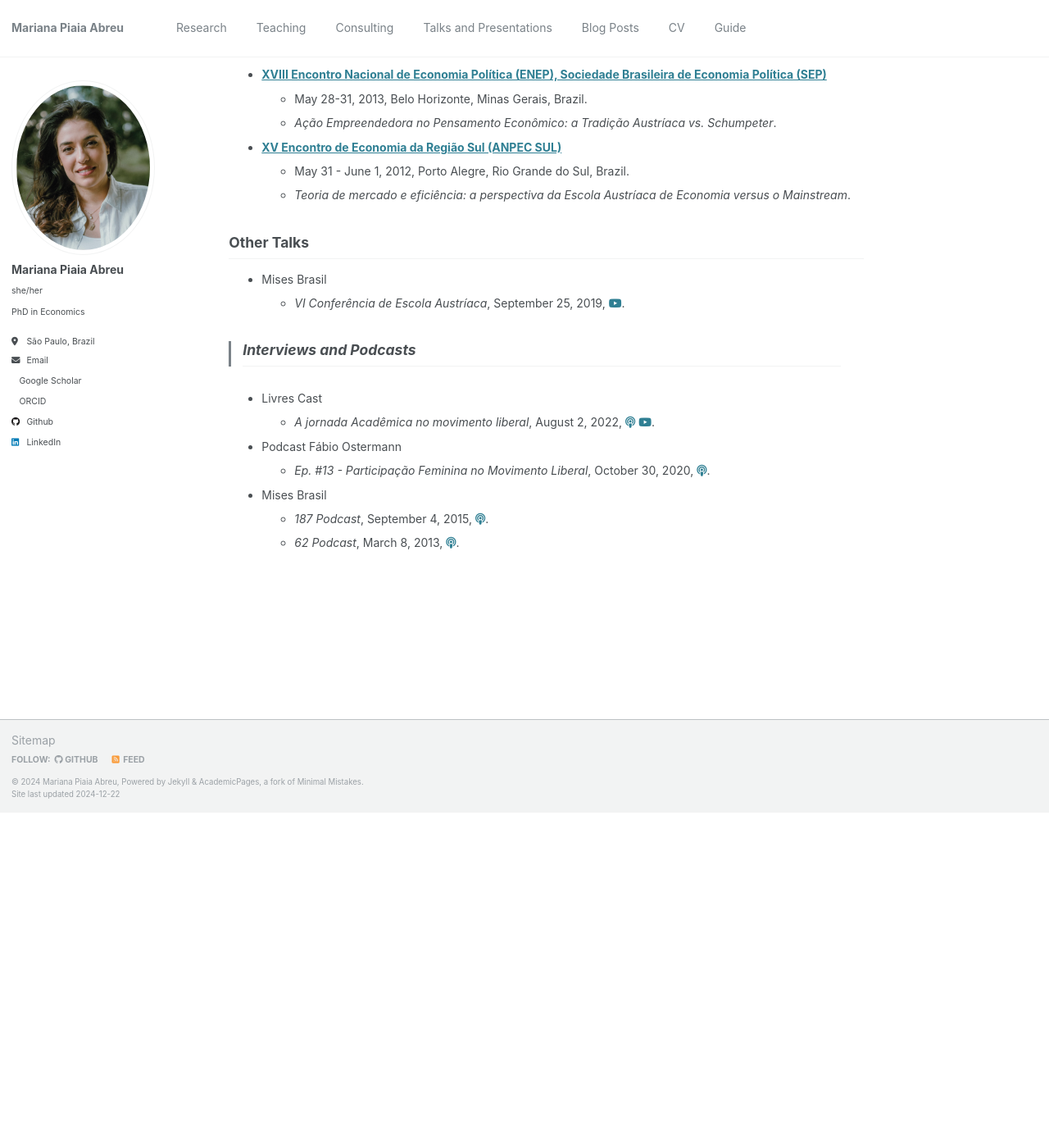
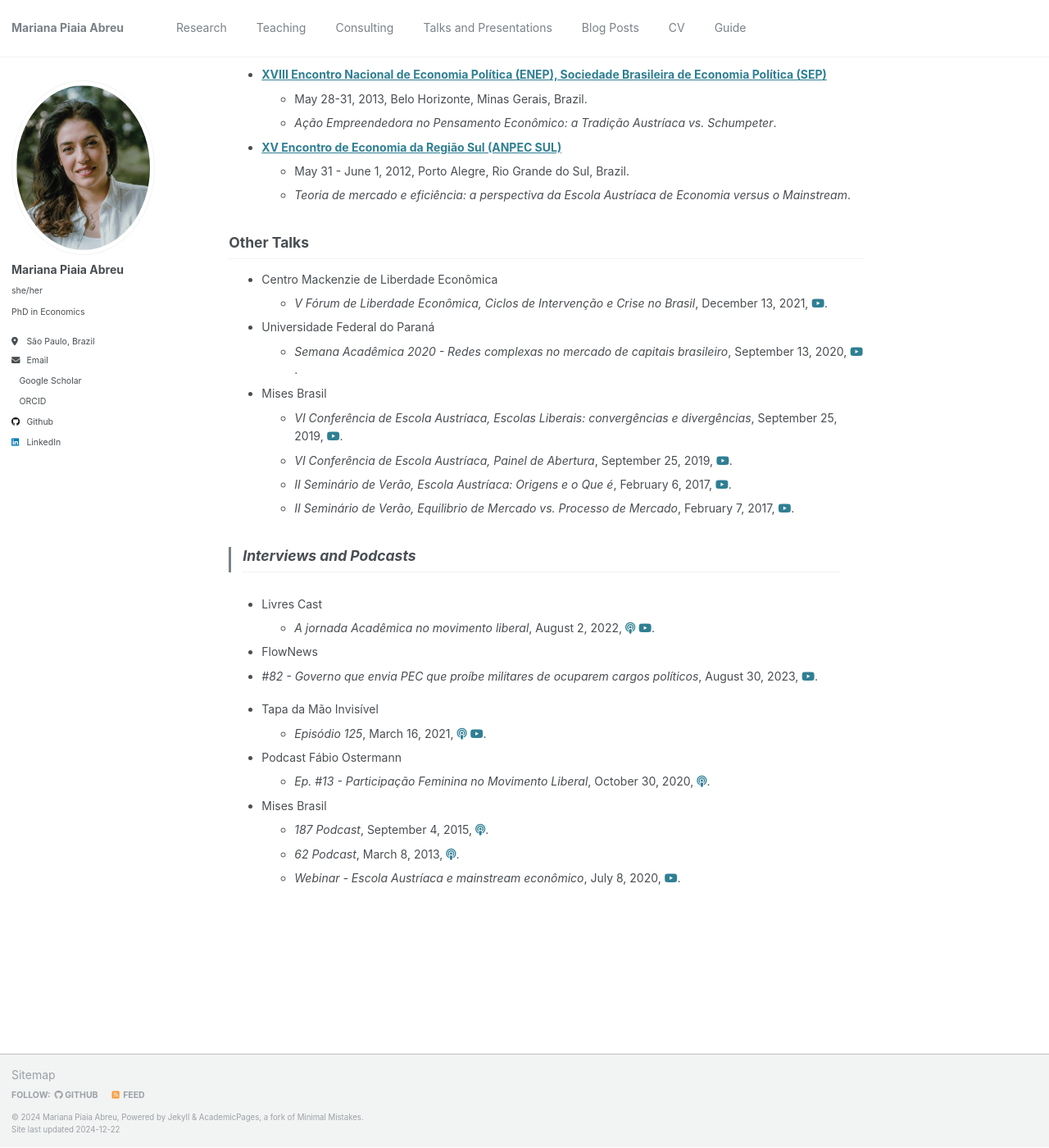
Before and after one commit to piaiaabreu/piaiaabreu.github.io, a Jekyll site: the page built from _pages/talks.md, in a window 1280 px wide and 1400 px high, scrolled down 564 px. Shown: the whole window at 82% size. Built offline with Jekyll 4.4.1, drawn with Linux system fonts in a browser that asks for light colours; a style sheet for code colours, icons or effects is not loaded; before the commit the page ends 1555 px from its top, so only the background shows below that.

Commit message:
Update talks.md

```diff
--- a/_pages/talks.md
+++ b/_pages/talks.md
@@ -36,10 +36,24 @@ redirect_from:
 
 ## Other Talks
 
+* Centro Mackenzie de Liberdade Econômica
+  * _V Fórum de Liberdade Econômica, Ciclos de Intervenção e Crise no Brasil_, December 13, 2021,
+    <a href="https://youtu.be/lGXZWSxrBmQ?si=3xqb2GKCj0wfTeHu" target="_blank" title="YouTube"><i class="fab fa-youtube"></i></a>.
+
+* Universidade Federal do Paraná
+  * _Semana Acadêmica 2020 - Redes complexas no mercado de capitais brasileiro_, September 13, 2020,
+  <a href="https://www.youtube.com/live/sMzDso8iPuY?si=JSNBJn2mXFrqrLMw" target="_blank" title="YouTube"><i class="fab fa-youtube"></i></a>.
+
+
 * Mises Brasil
-  * _VI Conferência de Escola Austríaca_, September 25, 2019,
+  * _VI Conferência de Escola Austríaca, Escolas Liberais: convergências e divergências_, September 25, 2019,
     <a href="https://youtu.be/OC3sg9GwMeM?si=HOGZ62N0lPS_aZ_2" target="_blank" title="YouTube"><i class="fab fa-youtube"></i></a>.
-
+  * _VI Conferência de Escola Austríaca, Painel de Abertura_, September 25, 2019,
+    <a href="https://youtu.be/MDqCovEKdac?si=c_K4A5gNvFNmAxaY" target="_blank" title="YouTube"><i class="fab fa-youtube"></i></a>.
+  * _II Seminário de Verão, Escola Austríaca: Origens e o Que é_, February 6, 2017,
+    <a href="https://youtu.be/FnOjB39eOcQ?si=_lebKhc_Vca5wNVT" target="_blank" title="YouTube"><i class="fab fa-youtube"></i></a>.
+  * _II Seminário de Verão, Equilibrio de Mercado vs. Processo de Mercado_, February 7, 2017,
+    <a href="https://youtu.be/u1d268PxTjU?si=7IXXBnUWkMsnApWh" target="_blank" title="YouTube"><i class="fab fa-youtube"></i></a>.
 
 
 > ## Interviews and Podcasts
@@ -48,6 +62,16 @@ redirect_from:
   * _A jornada Acadêmica no movimento liberal_, August 2, 2022,
     <a href="https://open.spotify.com/episode/119WeJC2IS48uER8wVSbrO?si=iZmCpenrSbeTmC2rflyLEw" target="_blank" title="Podcast"><i class="fas fa-podcast"></i></a>
     <a href="https://www.youtube.com/watch?v=Vi4ZeZ0j5sE&t=37s&pp=ygUNbWFyaWFuYSBwaWFpYQ%3D%3D" target="_blank" title="YouTube"><i class="fab fa-youtube"></i></a>.
+
+* FlowNews
+ * _#82 - Governo que envia PEC que proíbe militares de ocuparem cargos políticos_, August 30, 2023,
+    <a href="https://youtu.be/MDqCovEKdac?si=c_K4A5gNvFNmAxaY" target="_blank" title="YouTube"><i class="fab fa-youtube"></i></a>.
+
+* Tapa da Mão Invisível
+  * _Episódio 125_, March 16, 2021,
+    <a href="https://open.spotify.com/episode/75ZB7hbQ9lW8oFXH0jEpUK?si=jnJGC51MT-2prPZKn2YmgA" target="_blank" title="Podcast"><i class="fas fa-podcast"></i></a>
+    <a href="https://youtu.be/ptNgCRWeouY?si=wFBIkjkEtubFUDaI" target="_blank" title="YouTube"><i class="fab fa-youtube"></i></a>.
+
 
 * Podcast Fábio Ostermann
   * _Ep. #13 - Participação Feminina no Movimento Liberal_, October 30, 2020,
@@ -58,3 +82,5 @@ redirect_from:
     <a href="https://open.spotify.com/episode/30Y4XasSDiXZe7T5vcc76p?si=ZynEbl0RQCq_zDRFJRsJZw" target="_blank" title="Podcast"><i class="fas fa-podcast"></i></a>.
   * _62 Podcast_, March 8, 2013,
     <a href="https://open.spotify.com/episode/6ThrI3DNnpTf8DkfpUh1t8?si=OfvlQBUxQ5mOxmKWHw-jrg" target="_blank" title="Podcast"><i class="fas fa-podcast"></i></a>.
+  * _Webinar - Escola Austríaca e mainstream econômico_, July 8, 2020,
+    <a href="https://www.youtube.com/live/sMzDso8iPuY?si=JSNBJn2mXFrqrLMw" target="_blank" title="YouTube"><i class="fab fa-youtube"></i></a>.
```
